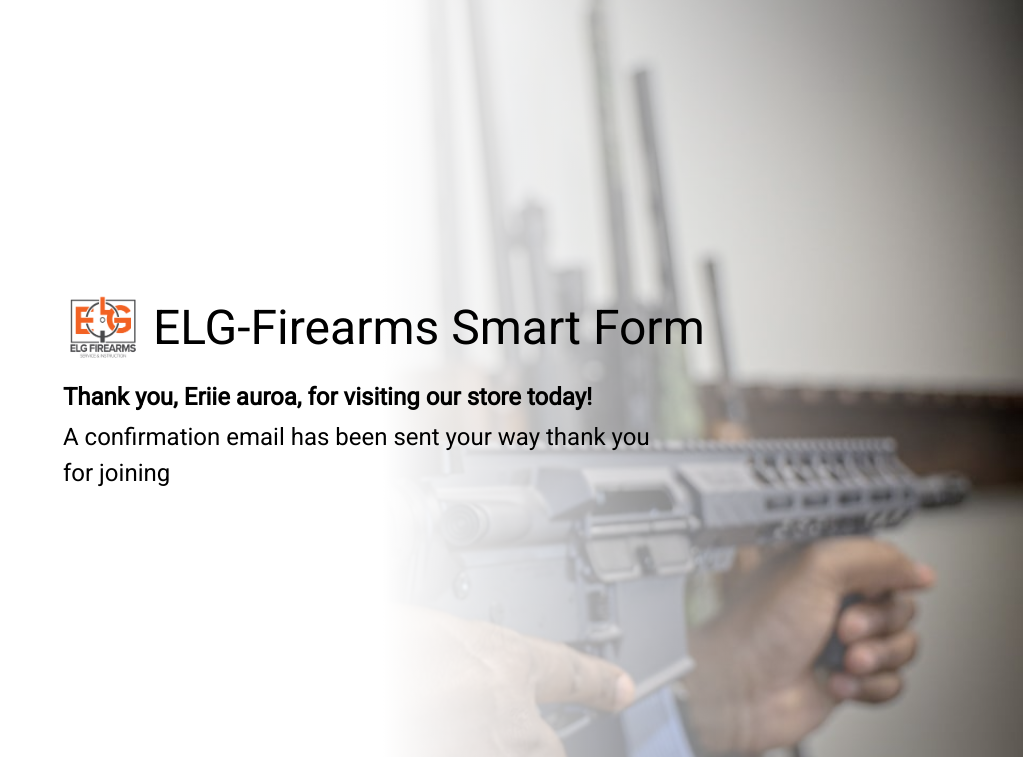
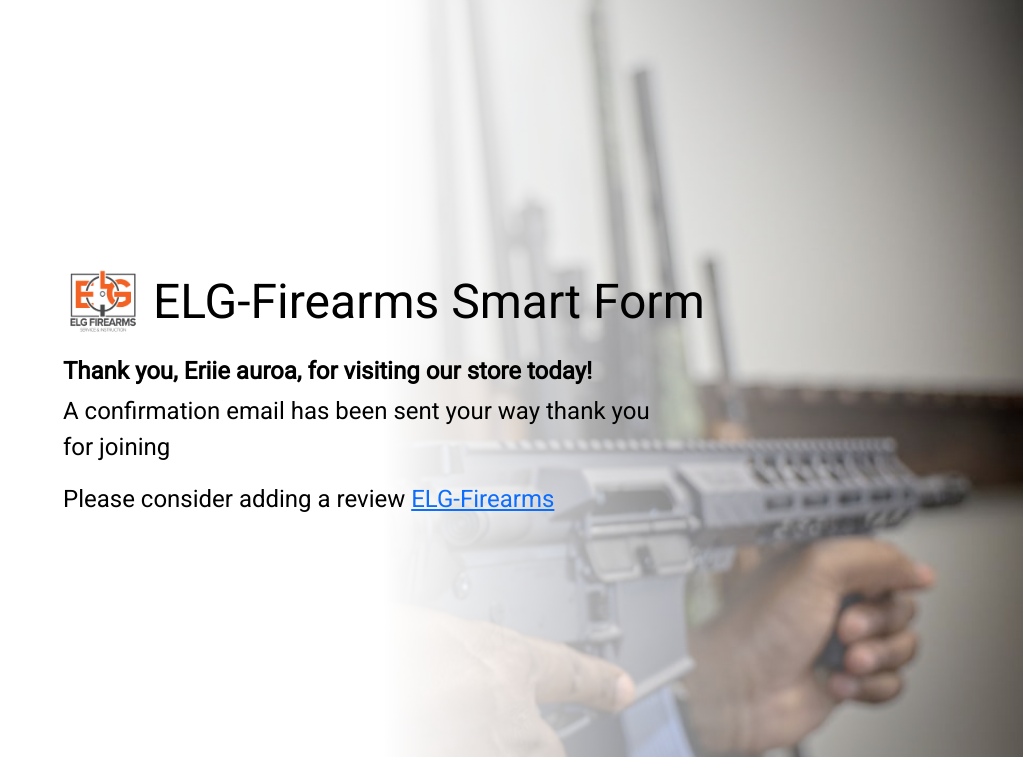
Before and after one commit to Zoanax/SmartForm, a Django app: page /user_created/ in a window 1280 px wide. Shown: the top 757 px of the page, without its empty margins (257-1280 px from the left). Run offline with Django 4.2, Linux system fonts and the light colour scheme; data comes from the database, SQL or seed files in the repository; some libraries are stand-ins or nearby versions.

Commit message:
Add review link

```diff
--- a/templates/smartform/user_created.html
+++ b/templates/smartform/user_created.html
@@ -55,6 +55,7 @@
         </h1>
         <h4 class="fw-bold">Thank you, {{ first_name }} {{ last_name }}, for visiting our store today!</h4>
         <p class="lead">A confirmation email has been sent your way thank you for joining</p>
+        <p class="lead">Please consider adding a review <a href="https://www.google.com/search?hl=en&q=elg%20firearms#lrd=0x89e65730b4fd5139:0x2f9d1ac7c94af57d,3,,,,">ELG-Firearms</a></p>
 
 
     </div>
```
